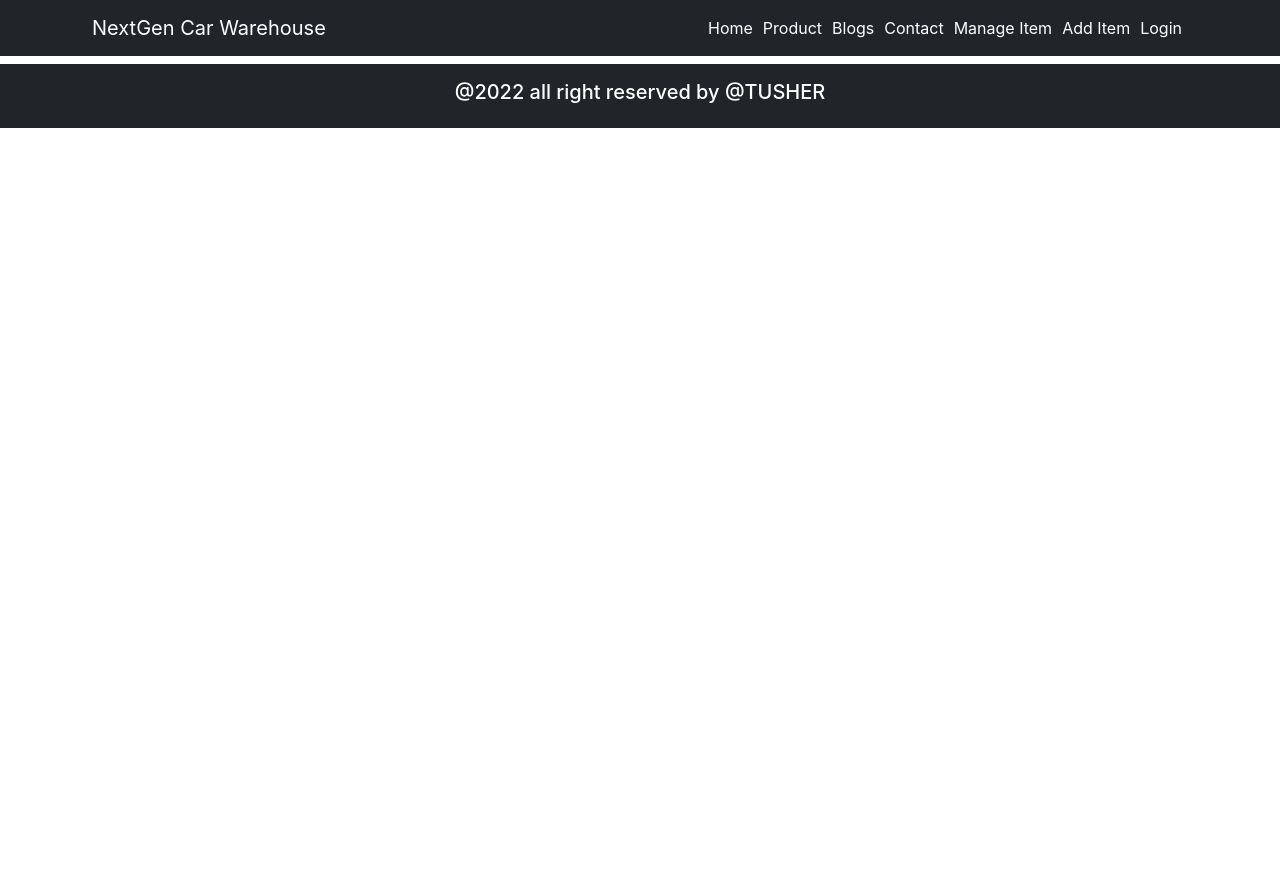
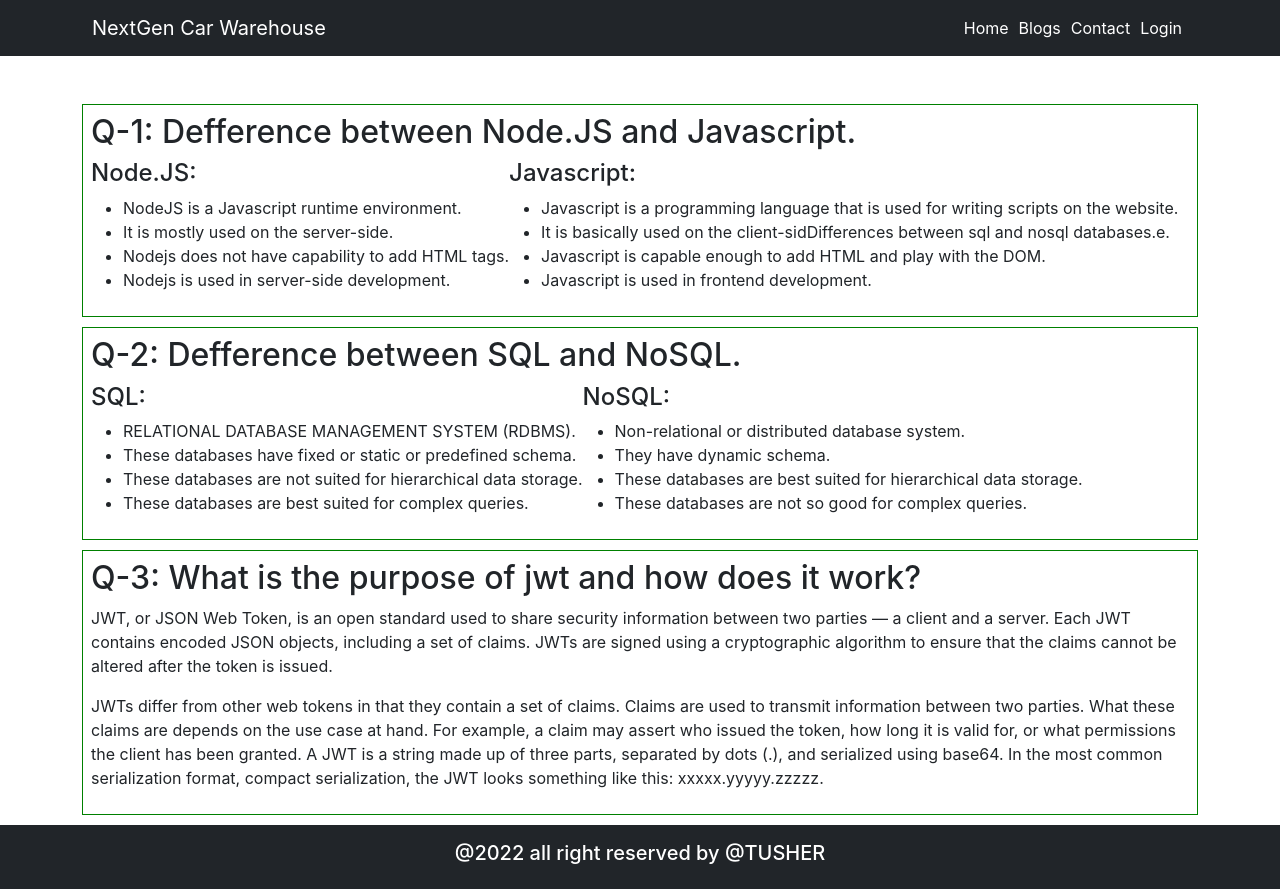
Before and after one commit to tusher112/Wartehouse-Management-website, a React (Create React App) app: page /blogs in a window 1280 px wide. Before the commit the page ends 800 px from the top, so only its background shows below. Built offline with nearby package versions, Linux system fonts and the light colour scheme; no server answers; the HTML template or start-up script is replaced by a standard one.

Commit message:
question

```diff
--- a/src/App.js
+++ b/src/App.js
@@ -9,6 +9,8 @@ import Signup from './components/Auth/Signup/Signup';
 import ManageProduct from './components/ManageProduct/ManageProduct';
 import ProductDetails from './components/ProductDetails/ProductDetails';
 import AddItems from './components/AddItems/AddItems';
+import RequireAuth from './components/Auth/requireAuth/requireAuth';
+import Blogs from './components/Blogs/Blogs';
 
 function App() {
   return (
@@ -18,10 +20,18 @@ function App() {
         <Route path="/" element={<Home></Home>}></Route>
         <Route path="/home" element={<Home></Home>}></Route>
         <Route path="/login" element={<Login></Login>}> </Route>
+        <Route path="/blogs" element={<Blogs></Blogs>}></Route>
         <Route path="/signup" element={<Signup></Signup>}> </Route>
-        <Route path="/manage" element={<ManageProduct></ManageProduct>}> </Route>
+        <Route path="/manage" element={
+          <RequireAuth>
+            <ManageProduct></ManageProduct>
+          </RequireAuth>
+
+      }> </Route>
         <Route path="/product/:productId" element={<ProductDetails></ProductDetails>}> </Route>
-        <Route path='/additem' element={< AddItems></AddItems>}></Route>
+        <Route path='/additem' element={<RequireAuth>
+          < AddItems></AddItems>
+        </RequireAuth>}></Route>
       </Routes>
       <Footer></Footer>
 
--- /dev/null
+++ b/src/components/Blogs/Blogs.css
@@ -0,0 +1,5 @@
+.question{
+    border: 1px solid green;
+    padding: 8px;
+    margin-bottom: 10px;
+}
--- /dev/null
+++ b/src/components/Blogs/Blogs.js
@@ -0,0 +1,75 @@
+import React from 'react';
+import "./Blogs.css";
+const Blogs = () => {
+    return (
+        <div className='container mt-5'>
+           <div className='question'>
+           <h2>Q-1: Defference between Node.JS and Javascript.</h2>
+                <div className='d-flex derection-column '>
+                    <div>
+                    <h4>
+                        Node.JS:
+                    </h4>
+                    <ul>
+                        <li>NodeJS is a Javascript runtime environment.</li>
+                        <li>It is mostly used on the server-side.</li>
+                        <li>Nodejs does not have capability to add HTML tags.</li>
+                        <li>Nodejs is used in server-side development.</li>
+                    </ul>
+                    </div>
+                    <div>
+                    <h4>
+                        Javascript:
+                    </h4>
+                    <ul>
+                        <li>Javascript is a programming language that is used for writing scripts on the website.</li>
+                        <li>It is basically used on the client-sidDifferences between sql and nosql databases.e.</li>
+                        <li>Javascript is capable enough to add HTML and play with the DOM.</li>
+                        <li>Javascript is used in frontend development.</li>
+                    </ul>
+                    </div>
+            </div>
+           </div>
+
+           <div className='question'>
+           <h2>Q-2: Defference between SQL and NoSQL.</h2>
+                <div className='d-flex derection-column '>
+                    <div>
+                    <h4>
+                        SQL:
+                    </h4>
+                    <ul>
+                        <li>RELATIONAL DATABASE MANAGEMENT SYSTEM (RDBMS).</li>
+                        <li>These databases have fixed or static or predefined schema.</li>
+                        <li>These databases are not suited for hierarchical data storage.</li>
+                        <li>These databases are best suited for complex queries.</li>
+                    </ul>
+                    </div>
+                    <div>
+                    <h4>
+                        NoSQL:
+                    </h4>
+                    <ul>
+                        <li>Non-relational or distributed database system.</li>
+                        <li>They have dynamic schema.</li>
+                        <li>These databases are best suited for hierarchical data storage.</li>
+                        <li>	These databases are not so good for complex queries.</li>
+                    </ul>
+                    </div>
+            </div>
+           </div>
+           <div className='question'>
+               <div>
+                   <h2>Q-3: What is the purpose of jwt and how does it work?</h2>
+                   <p>JWT, or JSON Web Token, is an open standard used to share security information between two parties — a client and a server. Each JWT contains encoded JSON objects, including a set of claims. JWTs are signed using a cryptographic algorithm to ensure that the claims cannot be altered after the token is issued.</p>
+                   <p>JWTs differ from other web tokens in that they contain a set of claims. Claims are used to transmit information between two parties. What these claims are depends on the use case at hand. For example, a claim may assert who issued the token, how long it is valid for, or what permissions the client has been granted.
+
+A JWT is a string made up of three parts, separated by dots (.), and serialized using base64. In the most common serialization format, compact serialization, the JWT looks something like this: xxxxx.yyyyy.zzzzz.</p>
+               </div>
+           </div>
+
+        </div>
+    );
+};
+
+export default Blogs;
--- a/src/components/shared/Header/Header.js
+++ b/src/components/shared/Header/Header.js
@@ -22,17 +22,21 @@ const Header = () => {
                         </Nav>
                         <Nav className='nav-link'>
                             <Link to="/">Home</Link>
-                            <Link to="/product">Product</Link>
                             <Link to="/blogs">Blogs</Link>
                             <Link to="/contact">Contact</Link>
-                            <Link to="/manage">Manage Item</Link>
-                            <Link to="/additem">Add Item</Link>
+
 
 
                             {
-                                user ? (<Link to="/">Logout</Link>)
+                                user ?
+                                <React.Fragment>
+                                <Link to="/additem">Add Item</Link>
+                                <Link to="/manage">Manage Item</Link>
+                                <Link to="/" onClick={handleSignout} >Logout</Link>
+                                </React.Fragment>
                                     : (<Link to="/login">Login</Link>)
                             }
+
 
                         </Nav>
                     </Navbar.Collapse>
```
